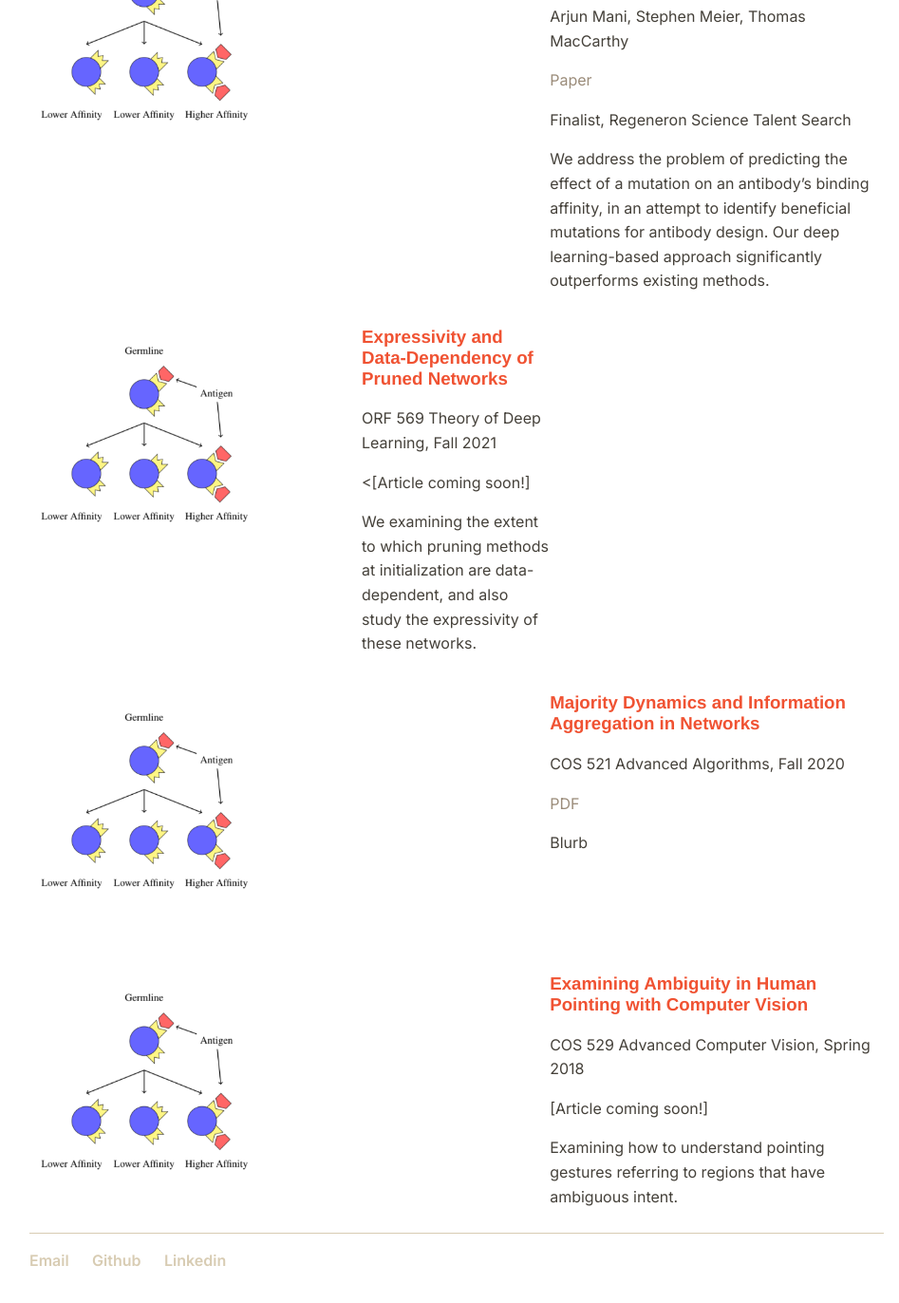
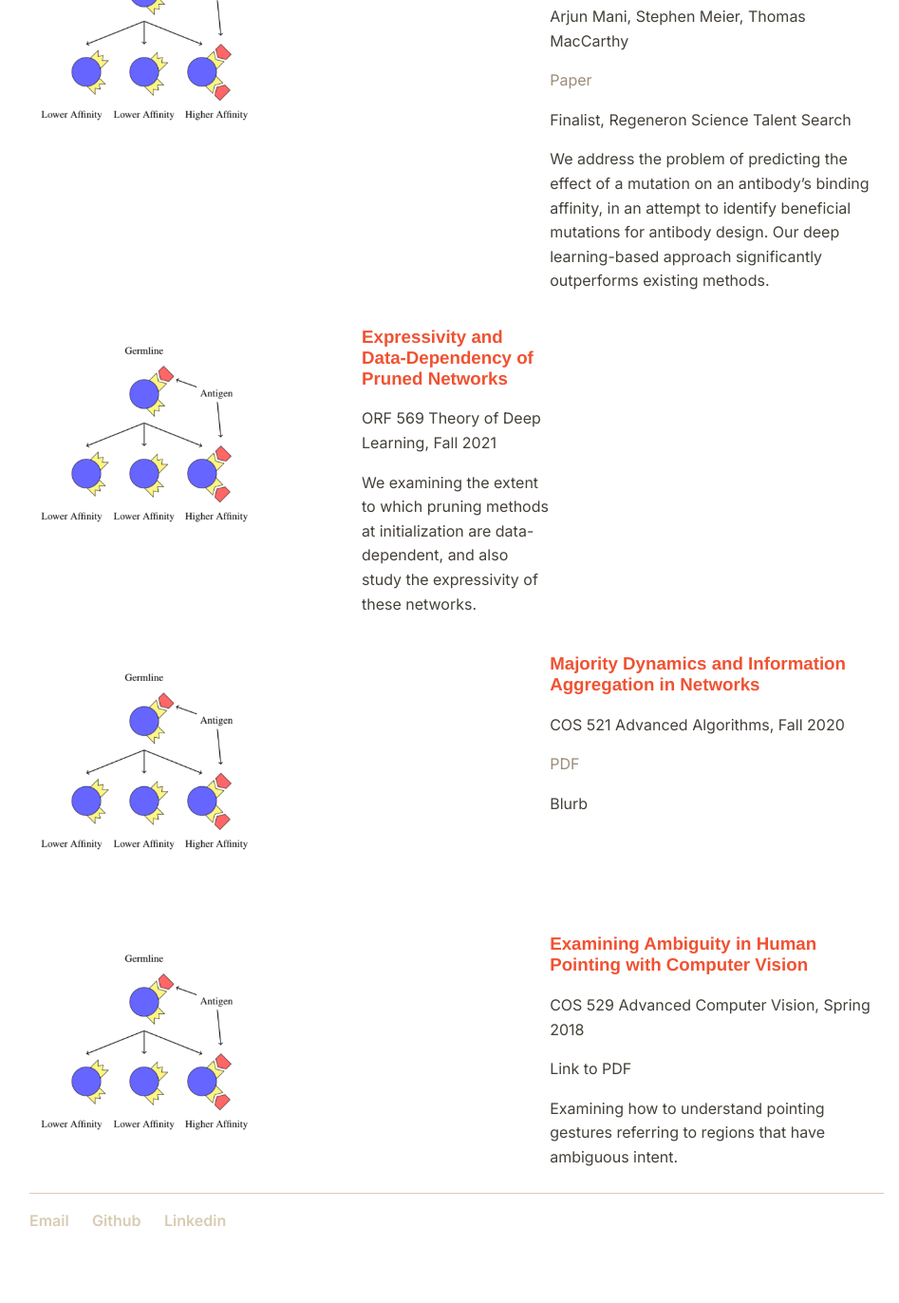
Before and after one commit to arjun-mani/arjun-mani.github.io, a Jekyll site: the page built from index.html, in a window 1280 px wide and 1400 px high, scrolled down 1545 px. Shown: the top 1372 px of the window at 95% size, without its empty margins (161-1108 px from the left). Built offline with Jekyll 4.4.1, drawn with Linux system fonts in a browser that asks for light colours; some web fonts are replaced.

Commit message:
Update index.html

```diff
--- a/index.html
+++ b/index.html
@@ -62,7 +62,7 @@
 	<div class="divTableCell">
 		<h3>Expressivity and Data-Dependency of Pruned Networks</h3>
 		<p>ORF 569 Theory of Deep Learning, Fall 2021</p>
-		<p><[Article coming soon!]</p>
+		<p><Article coming soon!</p>
 		<p>We examining the extent to which pruning methods at initialization are data-dependent, and also study the expressivity of these networks.</p>
 	</div>
 </div>
@@ -86,7 +86,7 @@
 	<div class="divTableCell">
 		<h3>Examining Ambiguity in Human Pointing with Computer Vision</h3>
 		<p>COS 529 Advanced Computer Vision, Spring 2018</p>
-		<p>[Article coming soon!]</p>
+		<p>Link to PDF</p>
 		<p>Examining how to understand pointing gestures referring to regions that have ambiguous intent.</p>
 	</div>
 </div>
```
